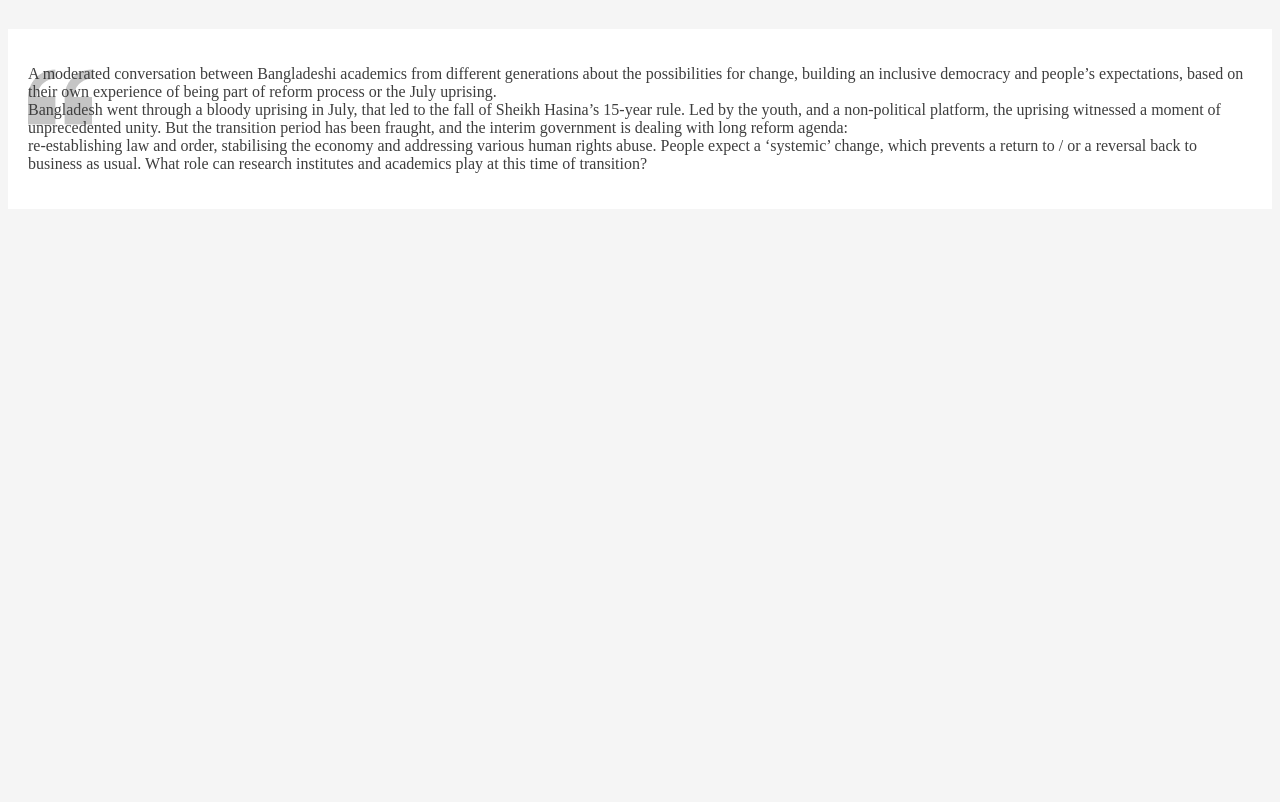
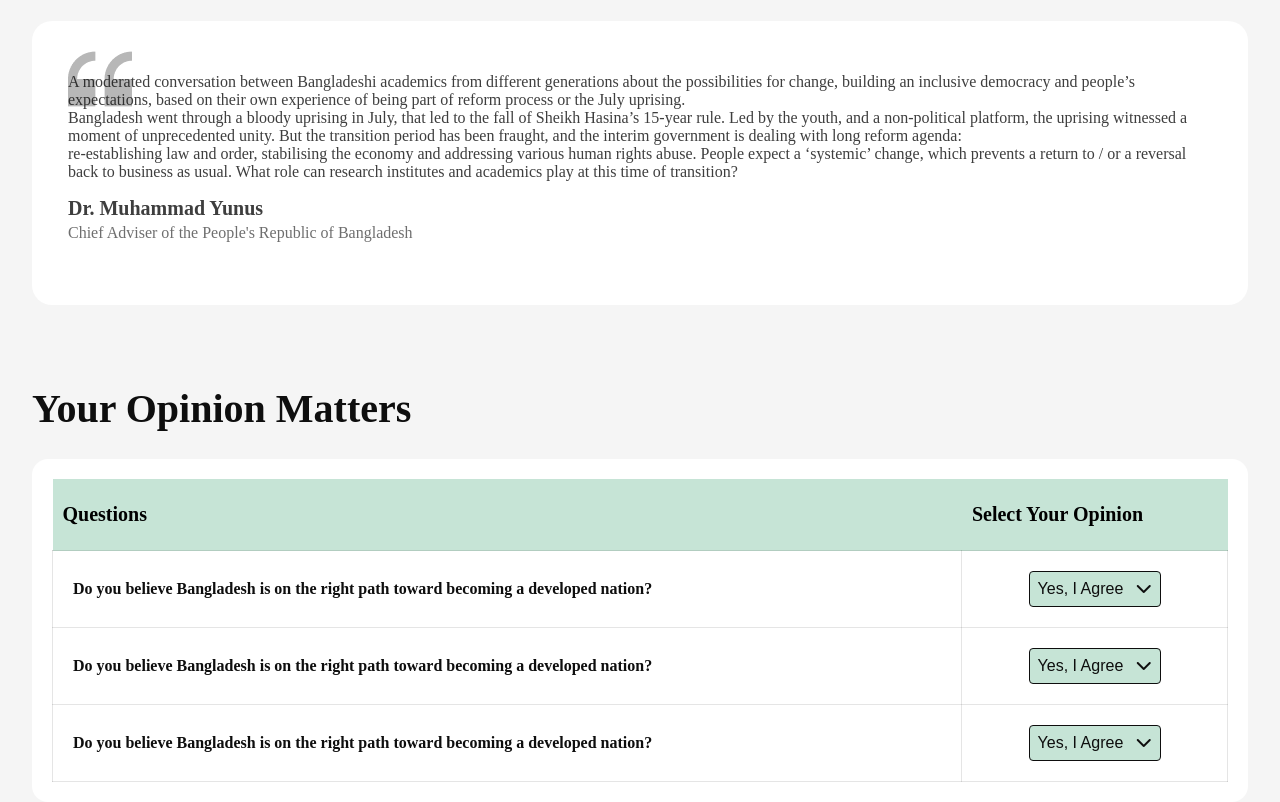
Before and after one commit to mohib357/bangladesh-2.o, a plain HTML site: page index.html in a window 1280 px wide. Shown: the part 1647-2449 px from the top of the page. Before the commit the page ends 1864 px from the top, so only its background shows below. Drawn offline with Linux system fonts and the light colour scheme.

Commit message:
added table section

```diff
--- a/index.html
+++ b/index.html
@@ -1,5 +1,6 @@
 <!DOCTYPE html>
 <html lang="en">
+
 <head>
     <meta charset="UTF-8">
     <meta name="viewport" content="width=device-width, initial-scale=1.0">
@@ -7,9 +8,13 @@
     <title>Bangladesh 2.O</title>
     <link rel="preconnect" href="https://fonts.googleapis.com">
     <link rel="preconnect" href="https://fonts.gstatic.com" crossorigin>
-<link href="https://fonts.googleapis.com/css2?family=Fira+Sans:ital,wght@0,100;0,200;0,300;0,400;0,500;0,600;0,700;0,800;0,900;1,100;1,200;1,300;1,400;1,500;1,600;1,700;1,800;1,900&family=Open+Sans:ital,wght@0,300..800;1,300..800&display=swap" rel="stylesheet">
+    <link
+        href="https://fonts.googleapis.com/css2?family=Fira+Sans:ital,wght@0,100;0,200;0,300;0,400;0,500;0,600;0,700;0,800;0,900;1,100;1,200;1,300;1,400;1,500;1,600;1,700;1,800;1,900&family=Open+Sans:ital,wght@0,300..800;1,300..800&display=swap"
+        rel="stylesheet">
     <link rel="stylesheet" href="style/style.css">
+    <script src="https://kit.fontawesome.com/b8bb0699f7.js" crossorigin="anonymous"></script>
 </head>
+
 <body class="fira-sans-normal b-margin">
     <header class="head">
         <h2 class="bangladeh-2.o">Bangladesh 2.O</h2>
@@ -32,52 +37,111 @@
                 <div class="innovation-conteiner">
                     <img src="images/card-icon.png" alt="">
                     <h4 class="innovation">Innovation</h4>
-            <p class="second-banner-description">As Bangladesh transitions towards a new era of leadership, the future of digital transformation remains.....</p>
+                    <p class="second-banner-description">As Bangladesh transitions towards a new era of leadership, the
+                        future of digital transformation remains.....</p>
                 </div>
                 <div class="sustainability-conteiner">
                     <img src="images/card-icon.png" alt="">
                     <h4 class="sustainability">Sustainability</h4>
-            <p class="second-banner-description">The Bangladesh 2.0 agenda envisions a future where economic growth is not achieved at the expense of the environment...</p>
+                    <p class="second-banner-description">The Bangladesh 2.0 agenda envisions a future where economic
+                        growth is not achieved at the expense of the environment...</p>
                 </div>
                 <div class="infrastructure-conteiner">
                     <img src="images/card-icon.png" alt="">
                     <h4 class="infrastructure">Infrastructure</h4>
-            <p class="second-banner-description">Infrastructure bottlenecks are among the largest inhibitors of economic growth in Bangladesh.</p>
+                    <p class="second-banner-description">Infrastructure bottlenecks are among the largest inhibitors of
+                        economic growth in Bangladesh.</p>
                 </div>
                 <div class="empowerment-conteiner">
                     <img src="images/card-icon.png" alt="">
                     <h4 class="empowerment">Empowerment</h4>
-            <p class="second-banner-description">Successive governments in Bangladesh have formulated gender-sensitive policies and programmes to empower the women in the country.</p>
+                    <p class="second-banner-description">Successive governments in Bangladesh have formulated
+                        gender-sensitive policies and programmes to empower the women in the country.</p>
                 </div>
             </div>
         </div>
         <div class="thrd-banner-div">
             <h1 class="thrd-banner">The Vision of Future"</h1>
-        <p class="thrd-banner-descripton">The Bangladesh Institute of Peace and Security Studies (BIPSS) recently organized a Policy Café at The Westin Dhaka, titled “Bangladesh 2.0: Reimagining our Economic Future,” gathering a diverse group of experts, business leaders, policymakers, and journalists to examine Bangladesh’s evolving economic landscape. Moderated by BIPSS President Major General ANM Muniruzzaman (retd), the event provided a platform to discuss Bangladesh’s current economic situation, including challenges such as inflation, income disparity, and trade imbalances, and explored potential policy paths toward a more resilient and forward-looking economy.</p>
+            <p class="thrd-banner-descripton">The Bangladesh Institute of Peace and Security Studies (BIPSS) recently
+                organized a Policy Café at The Westin Dhaka, titled “Bangladesh 2.0: Reimagining our Economic Future,”
+                gathering a diverse group of experts, business leaders, policymakers, and journalists to examine
+                Bangladesh’s evolving economic landscape. Moderated by BIPSS President Major General ANM Muniruzzaman
+                (retd), the event provided a platform to discuss Bangladesh’s current economic situation, including
+                challenges such as inflation, income disparity, and trade imbalances, and explored potential policy
+                paths toward a more resilient and forward-looking economy.</p>
             <section class="thrd-banner-sec">
                 <div class="thrd-banner-div1">
                     <img src="images/card-icon.png" alt="">
                     <h4 class="thrd-banner-h1">Digital Transformation</h4>
-                <p class="thrd-banner-des1">By expanding affordable internet access and adopting cutting-edge digital solutions, Bangladesh can continue improving education, healthcare, and governance ...</p>
+                    <p class="thrd-banner-des1">By expanding affordable internet access and adopting cutting-edge
+                        digital solutions, Bangladesh can continue improving education, healthcare, and governance ...
+                    </p>
                     <button class="thrd-banner-btn1">Learn More</button>
                 </div>
                 <div class="thrd-banner-div2">
                     <img src="images/card-icon.png" alt="">
                     <h4 class="thrd-banner-h2">Green Energy</h4>
-                <p class="thrd-banner-des2">Bangladesh generated 2% of its electricity from clean sources, below the global average of 39%. Bangladesh relied on fossil fuels for 98% of its electricity in 2023.</p>
+                    <p class="thrd-banner-des2">Bangladesh generated 2% of its electricity from clean sources, below the
+                        global average of 39%. Bangladesh relied on fossil fuels for 98% of its electricity in 2023.</p>
                     <button class="thrd-banner-btn2">Learn More</button>
                 </div>
                 <div class="thrd-banner-div3">
                     <img src="images/card-icon.png" alt="">
                     <h4 class="thrd-banner-h3">Digital Transformation</h4>
-                <p class="thrd-banner-des3">By expanding affordable internet access and adopting cutting-edge digital solutions, Bangladesh can continue improving education, healthcare, and governance ...</p>
+                    <p class="thrd-banner-des3">By expanding affordable internet access and adopting cutting-edge
+                        digital solutions, Bangladesh can continue improving education, healthcare, and governance ...
+                    </p>
                     <button class="thrd-banner-btn3">Learn More</button>
                 </div>
             </section>
         </div>
+        <div class="frth-parent-div">
             <div class="frth-banner-div">
-        <p class="frth-banner-discription pera">A moderated conversation between Bangladeshi academics from different generations about the possibilities for change, building an inclusive democracy and people’s expectations, based on their own experience of being part of reform process or the July uprising. <br>Bangladesh went through a bloody uprising in July, that led to the fall of Sheikh Hasina’s 15-year rule. Led by the youth, and a non-political platform, the uprising witnessed a moment of unprecedented unity. But the transition period has been fraught, and the interim government is dealing with long reform agenda: <br>re-establishing law and order, stabilising the economy and addressing various human rights abuse. People expect a ‘systemic’ change, which prevents a return to / or a reversal back to business as usual. What role can research institutes and academics play at this time of transition?</p>
+                <p class="frth-banner-discription pera">A moderated conversation between Bangladeshi academics from
+                    different generations about the possibilities for change, building an inclusive democracy and
+                    people’s expectations, based on their own experience of being part of reform process or the July
+                    uprising. <br>Bangladesh went through a bloody uprising in July, that led to the fall of Sheikh
+                    Hasina’s 15-year rule. Led by the youth, and a non-political platform, the uprising witnessed a
+                    moment of unprecedented unity. But the transition period has been fraught, and the interim
+                    government is dealing with long reform agenda: <br>re-establishing law and order, stabilising the
+                    economy and addressing various human rights abuse. People expect a ‘systemic’ change, which prevents
+                    a return to / or a reversal back to business as usual. What role can research institutes and
+                    academics play at this time of transition?</p>
+                    <h4 class="younus">Dr. Muhammad Yunus <br> <span class="younus-p">Chief Adviser of the People's Republic of Bangladesh</span></h4>
             </div>
+        </div>
+        <div class="table-div">
+            <body>
+                <h1 class="table-h">Your Opinion Matters</h1>
+                <div class="table-body-div">
+                <table class="table-conteiner">
+                    <thead class="table-head">
+                        <td class="table-td">Questions</td>
+                        <td class="table-td">Select Your Opinion</td>
+                    </thead>
+                    <tbody class="table-body">
+                        <tr class="table-tr">
+                            <td class="td-commit">Do you believe Bangladesh is on the right path toward becoming a developed nation?</td>
+                            <td class="td-agree"><button class="td-agree-btn">Yes, I Agree <i class="fa-solid fa-chevron-down"></i></button></td>
+                        </tr>
+                        <tr>
+                            <td class="td-commit">Do you believe Bangladesh is on the right path toward becoming a developed nation?</td>
+                            <td class="td-agree"><button class="td-agree-btn">Yes, I Agree <i class="fa-solid fa-chevron-down"></i></button></td>
+                        </tr>
+                        <tr>
+                            <td class="td-commit">Do you believe Bangladesh is on the right path toward becoming a developed nation?</td>
+                            <td class="td-agree"><button class="td-agree-btn">Yes, I Agree <i class="fa-solid fa-chevron-down"></i></button></td>
+                        </tr>
+                    </tbody>
+                    <tfoot>
+
+                    </tfoot>
+                </table>
+            </div>
+            </body>
+        </div>
+
     </main>
 </body>
+
 </html>
--- a/style/style.css
+++ b/style/style.css
@@ -3,7 +3,9 @@
   font-optical-sizing: auto;
   font-style: normal;
   font-variation-settings:
-    "wdth" 100;
+    "wdth" 100;;
+
+
 }
 /* Header Style */
 .head{
@@ -14,6 +16,8 @@
 .b-margin{
     /* margin: 31px 160px; */
     background-color: #F5F5F5;
+    width: 95%;
+    margin: auto;
 }
 .bangladeh-2.o{
     font-size: 32px;
@@ -164,16 +168,84 @@
     border: none;
     padding: 8px 10px;
 }
+.frth-parent-div{
+    padding: 16px;
+    background-color: white;
+    margin-top: 32px;
+    margin-bottom: auto;
+    border-radius: 20px;
+}
 .frth-banner-div{
-    margin-top: 32px;
-    background-color: white;
     padding: 20px;
-}
-.frth-banner-discription{
     background-image: url('../images/quote-bg.png');
     background-repeat: no-repeat;
+    background-position: 20px 10px;
+    margin: auto;
 }
 .pera{
     color: #0E0E0E;
     opacity: 80%;
 }
+.younus{
+    margin-top: 12px;
+    font-weight: 600;
+    font-size: 20px;
+    color: rgba(14, 14, 14, 0.8);
+}
+.younus-p{
+    font-weight: 400;
+    font-size: 16px;
+    color: rgba(14, 14, 14, 0.6);
+}
+.table-div{
+    margin-top: 80px;
+}
+.table-h{
+    font-size: 40px;
+    font-weight: 700;
+    color: rgb(14, 14, 14);
+}
+.td-commit, .td-agree{
+    border: 1px solid rgba(0, 0, 0, 0.1);
+    padding: 20px;
+    font-size: 16px;
+    font-weight: 600;
+    color: rgb(14, 14, 14);
+}
+.table-conteiner{
+    border-collapse: collapse;
+    padding: 32px;
+    width: 100%;
+}
+.table-body-div{
+    padding: 20px;
+    background-color: rgb(255, 255, 255);
+    border-radius: 16px;
+    margin: auto;
+}
+.td-agree-btn{
+    box-sizing: border-box;
+    border: 1px solid rgb(14, 14, 14);
+    border-radius: 4px;
+    padding: 8px;
+    background-color: rgb(198, 228, 214);;
+    cursor: pointer;
+    font-size: 16px;
+    font-weight: 500;
+    color: rgb(14, 14, 14);
+}
+.fa-chevron-down{
+    margin-left: 8px;
+}
+.table-head{
+    background-color: rgb(198, 228, 214);
+    justify-content: space-between;
+}
+.table-td{
+    padding: 24px 0px 24px 10px;
+    font-size: 20px;
+    font-weight: 600;
+}
+tbody .td-agree{
+    text-align: center;
+}
```
Lines whose indentation alone changed are shown as unchanged.
